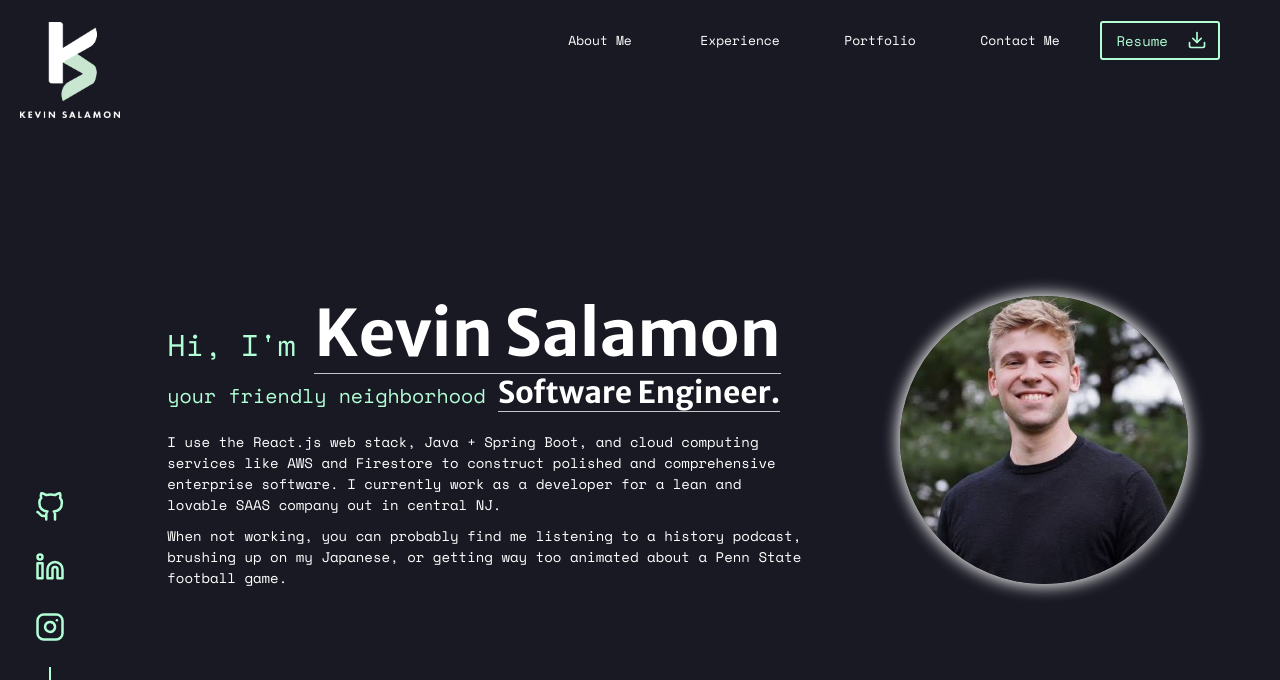
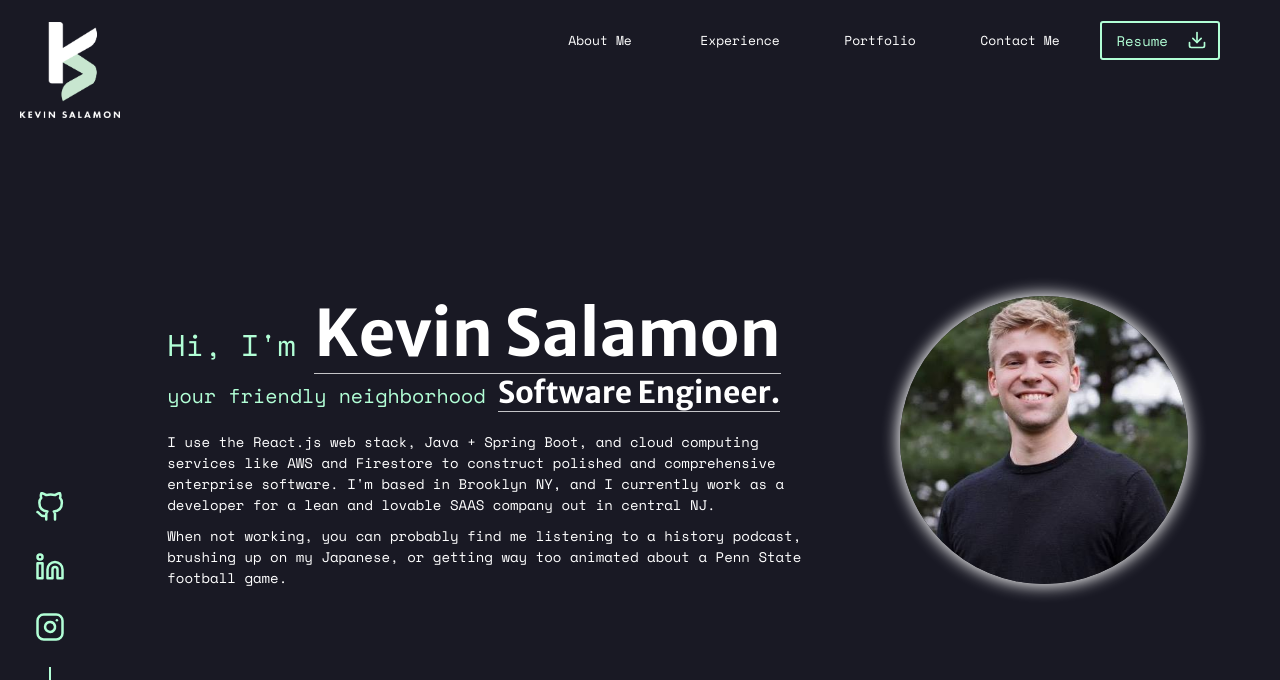
Before and after one commit to kevin-salamon/portfolio-site, a React (Create React App) app: page / in a window 1280 px wide. Shown: the top 680 px of the page. Built offline with nearby package versions, Linux system fonts and the light colour scheme; the HTML template or start-up script is replaced by a standard one.

Commit message:
add new home

```diff
--- a/src/components/About/About.js
+++ b/src/components/About/About.js
@@ -368,7 +368,7 @@ function About() {
                     <div className='description'>
                         <p>
                             I use the React.js web stack, Java + Spring Boot, and cloud computing services like AWS and Firestore to construct polished and comprehensive enterprise software.
-                            I currently work as a developer for a lean and lovable SAAS company out in central NJ.
+                            I'm based in Brooklyn NY, and I currently work as a developer for a lean and lovable SAAS company out in central NJ.
                         </p>
                     </div>
                     <div className='description after'>
```
